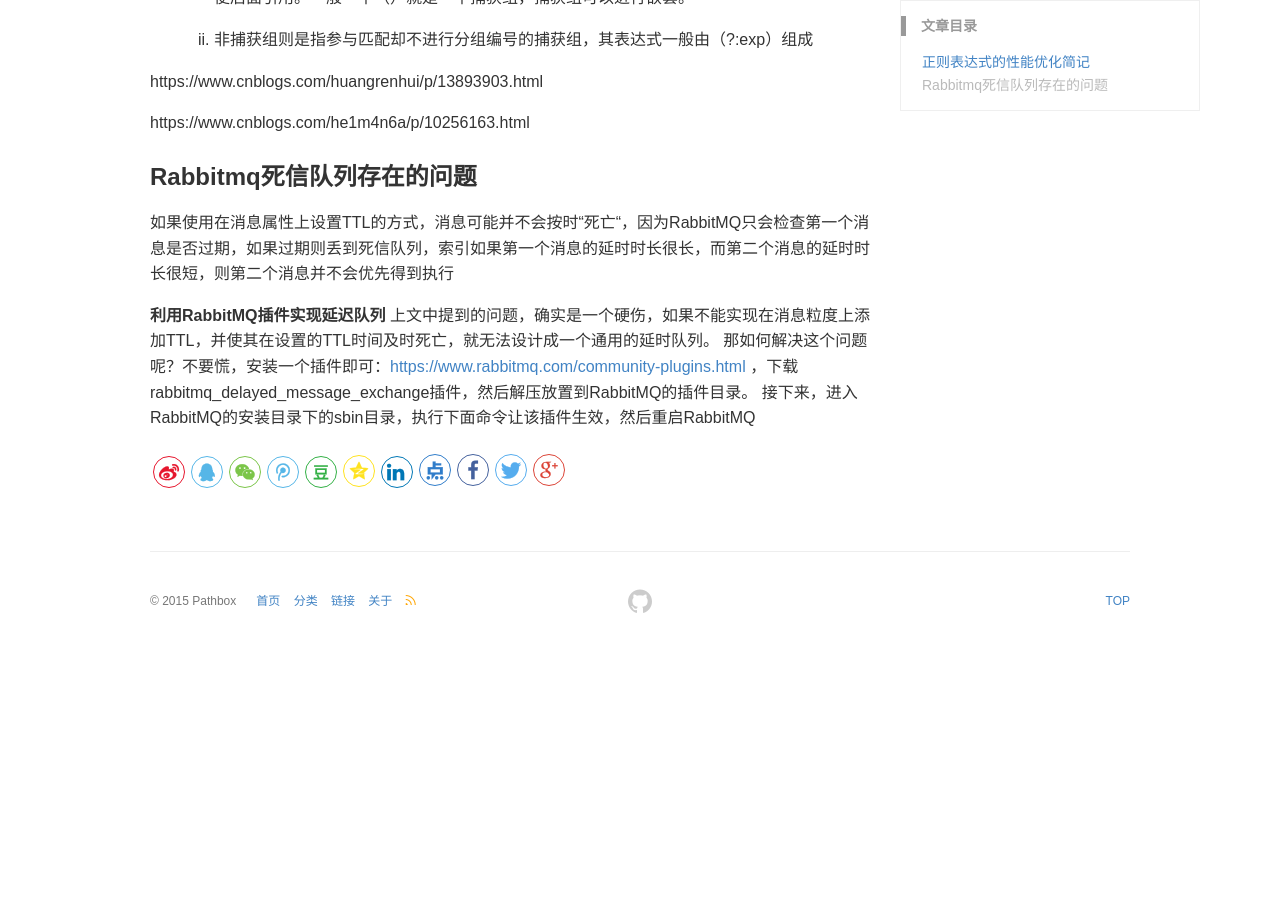
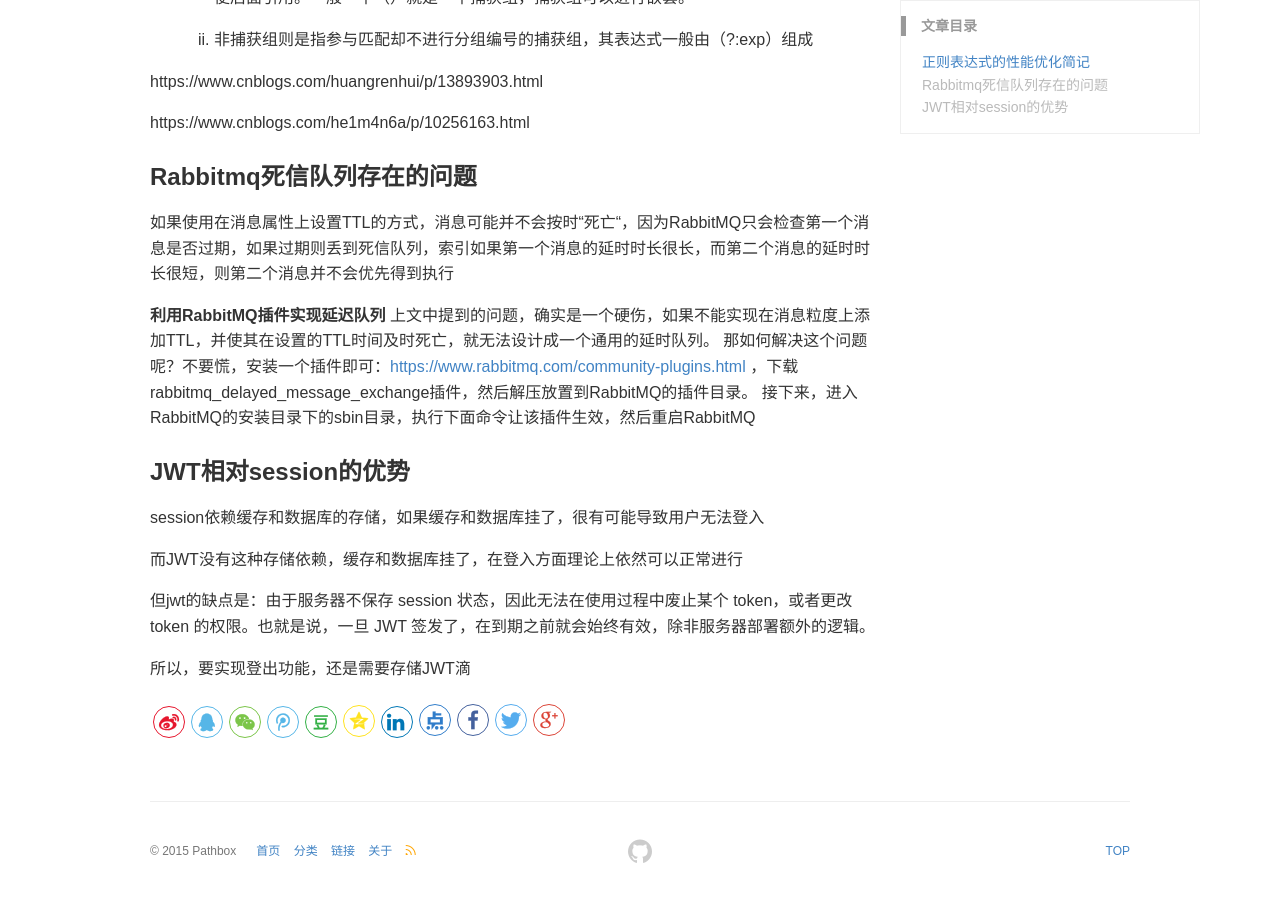
Before and after one commit to pathbox/pathbox.github.io, a Jekyll site: the page built from _posts/2021-05-06-work-summary-in-UCloud-49.md, in a window 1280 px wide and 900 px high, scrolled down 1906 px. Built offline with Jekyll 4.4.1, drawn with Linux system fonts in a browser that asks for light colours; before the commit the page ends 2556 px from its top, so only the background shows below that.

Commit message:
JWT相对session的优势

```diff
--- a/_posts/2021-05-06-work-summary-in-UCloud-49.md
+++ b/_posts/2021-05-06-work-summary-in-UCloud-49.md
@@ -90,3 +90,15 @@
 上文中提到的问题，确实是一个硬伤，如果不能实现在消息粒度上添加TTL，并使其在设置的TTL时间及时死亡，就无法设计成一个通用的延时队列。
 那如何解决这个问题呢？不要慌，安装一个插件即可：[https://www.rabbitmq.com/community-plugins.html](https://link.zhihu.com/?target=https%3A//www.rabbitmq.com/community-plugins.html) ，下载rabbitmq_delayed_message_exchange插件，然后解压放置到RabbitMQ的插件目录。
 接下来，进入RabbitMQ的安装目录下的sbin目录，执行下面命令让该插件生效，然后重启RabbitMQ
+
+
+
+### JWT相对session的优势
+
+session依赖缓存和数据库的存储，如果缓存和数据库挂了，很有可能导致用户无法登入
+
+而JWT没有这种存储依赖，缓存和数据库挂了，在登入方面理论上依然可以正常进行
+
+但jwt的缺点是：由于服务器不保存 session 状态，因此无法在使用过程中废止某个 token，或者更改 token 的权限。也就是说，一旦 JWT 签发了，在到期之前就会始终有效，除非服务器部署额外的逻辑。
+
+所以，要实现登出功能，还是需要存储JWT滴
```
